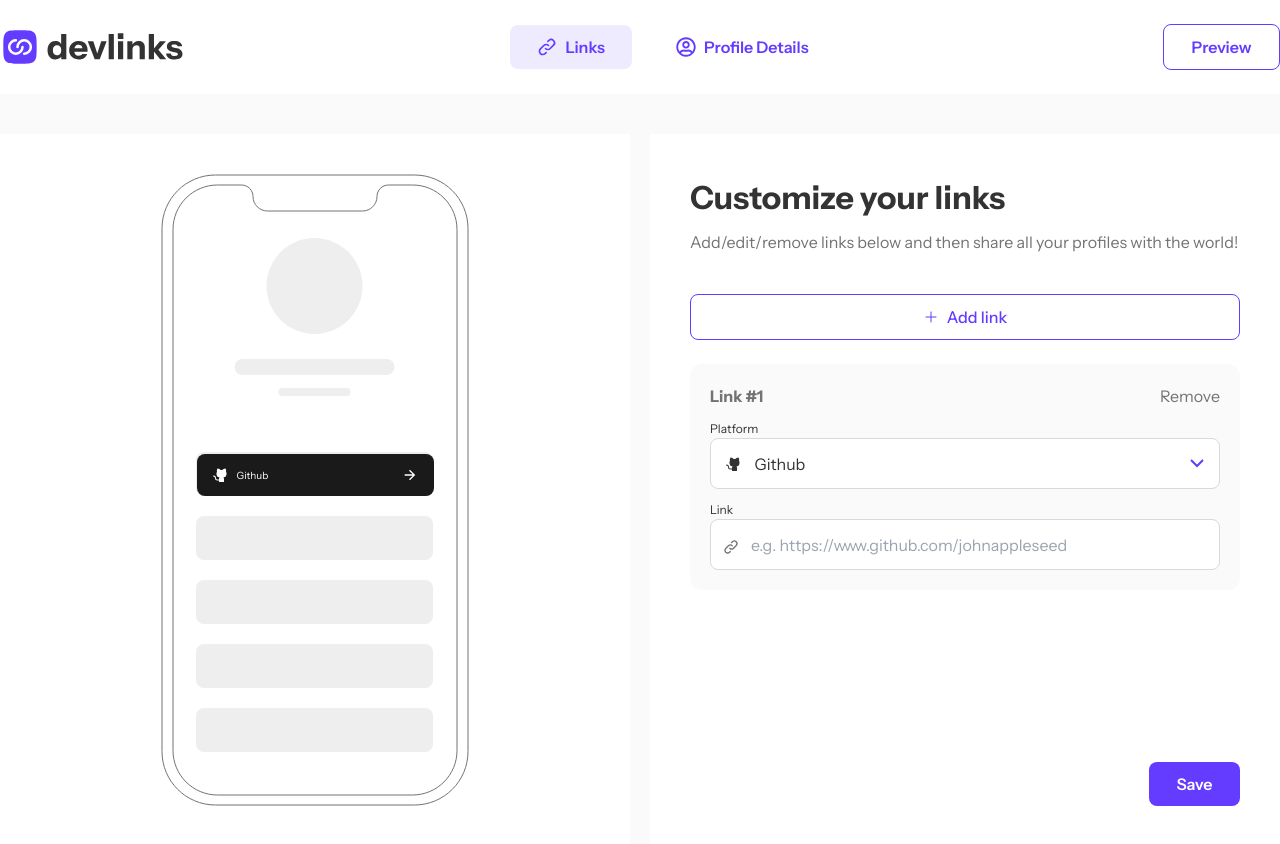
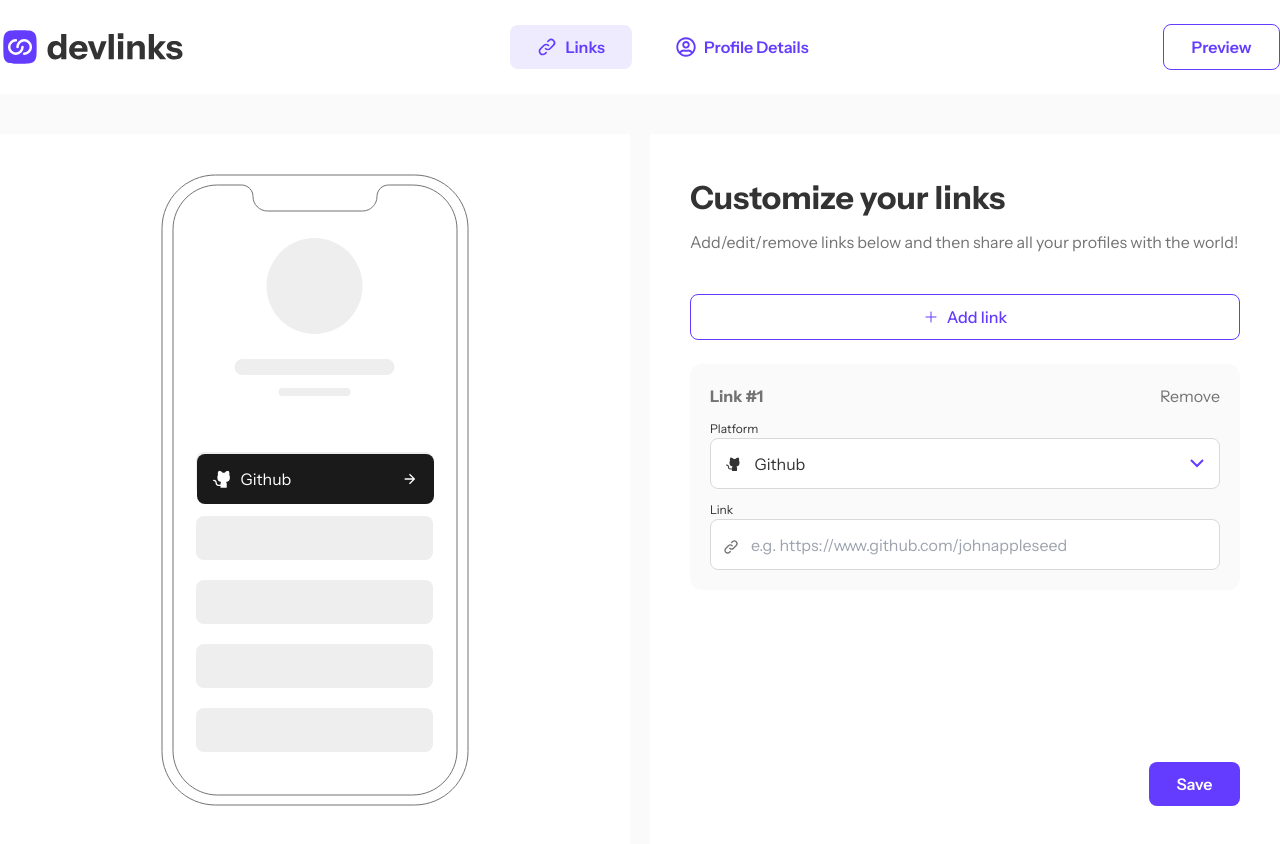
Before and after one commit to Olatoyan/link-sharing-app, a React (Vite) app in the folder client/: page /profile in a window 1280 px wide. Both pictures are taken after a click on the button "Add link". Built offline with nearby package versions, Linux system fonts and the light colour scheme.

Commit message:
linked the links to the mockup

```diff
--- a/client/src/contexts/LinksContext.tsx
+++ b/client/src/contexts/LinksContext.tsx
@@ -8,6 +8,7 @@ export type LinkProps = {
 type LinksState = {
   links: LinkProps[];
   addLink: (name: string, link: string) => void;
+  updateLink: (index: number, updatedFields: Partial<LinkProps>) => void;
 };
 
 const LinksContext = createContext<LinksState | null>(null);
@@ -19,8 +20,15 @@ function LinksProvider({ children }: { children: React.ReactNode }) {
     setLinks((prevLinks) => [...prevLinks, { name, link }]);
   }
 
+  function updateLink(index: number, updatedFields: Partial<LinkProps>) {
+    setLinks((prevLinks) =>
+      prevLinks.map((link, i) =>
+        i === index ? { ...link, ...updatedFields } : link,
+      ),
+    );
+  }
   return (
-    <LinksContext.Provider value={{ links, addLink }}>
+    <LinksContext.Provider value={{ links, addLink, updateLink }}>
       {children}
     </LinksContext.Provider>
   );
--- a/client/src/features/links/LinkItems.tsx
+++ b/client/src/features/links/LinkItems.tsx
@@ -20,7 +20,7 @@ import {
 } from "react-icons/fa";
 import LinkPlatformItems from "./LinkPlatformItems";
 
-import { LinkProps } from "../../contexts/LinksContext";
+import { LinkProps, useLinks } from "../../contexts/LinksContext";
 import { getCorrespondingLogo } from "../../utils/helper";
 
 const socialPlatforms = [
@@ -82,15 +82,31 @@ const socialPlatforms = [
   },
 ];
 
-function LinkItems({ link, number }: { link: LinkProps; number: number }) {
+function LinkItems({
+  link,
+  number,
+  index,
+}: {
+  link: LinkProps;
+  number: number;
+  index: number;
+}) {
+  const { updateLink } = useLinks();
+  console.log(link);
   const [links, setLinks] = useState("Github");
   const [isLinkBoxOpen, setIsLinkBoxOpen] = useState(false);
+  const [linkUrl, setLinkUrl] = useState(link.link);
 
   function handlePlatformChange(
     event: React.MouseEvent<HTMLButtonElement, MouseEvent>,
   ) {
     event.preventDefault();
     setIsLinkBoxOpen((prev) => !prev);
+  }
+
+  function handleUpdateLinkUrl(event: React.ChangeEvent<HTMLInputElement>) {
+    setLinkUrl(event.target.value);
+    updateLink(index, { link: event.target.value, name: links });
   }
 
   return (
@@ -157,6 +173,7 @@ function LinkItems({ link, number }: { link: LinkProps; number: number }) {
                   >
                     {socialPlatforms.map((platform) => (
                       <LinkPlatformItems
+                        index={index}
                         name={platform.name}
                         icon={platform.icon}
                         key={platform.name}
@@ -188,6 +205,8 @@ function LinkItems({ link, number }: { link: LinkProps; number: number }) {
               type="text"
               placeholder="e.g. https://www.github.com/johnappleseed"
               id="link"
+              value={linkUrl}
+              onChange={handleUpdateLinkUrl}
               className="w-full rounded-[0.8rem] border border-solid border-[#d9d9d9] bg-white py-5 pl-[4rem] text-[1.6rem] leading-[2.4rem] text-[#333] caret-[#633cff] outline-none focus:border-[#633cff] focus:shadow-purple-sh"
             />
             <p className="absolute right-[2.5%] top-[40%] hidden text-[1.2rem] leading-[1.8rem] text-[#ff3939]">
--- a/client/src/features/links/LinkPlatformItems.tsx
+++ b/client/src/features/links/LinkPlatformItems.tsx
@@ -1,21 +1,27 @@
 import { motion } from "framer-motion";
+import { useLinks } from "../../contexts/LinksContext";
 
 function LinkPlatformItems({
   name,
   icon,
   links,
+  index,
   setLinks,
   setIsLinkBoxOpen,
 }: {
   name: string;
   links: string;
   icon: JSX.Element;
+  index: number;
   setLinks: React.Dispatch<React.SetStateAction<string>>;
   setIsLinkBoxOpen: React.Dispatch<React.SetStateAction<boolean>>;
 }) {
+  const { updateLink } = useLinks();
+
   function handleChangePlatform() {
     setLinks(name);
     setIsLinkBoxOpen(false);
+    updateLink(index, { name });
   }
   return (
     <motion.div
--- a/client/src/features/links/ProfileCustomizeLinks.tsx
+++ b/client/src/features/links/ProfileCustomizeLinks.tsx
@@ -6,6 +6,7 @@ import { useLinks } from "../../contexts/LinksContext";
 function ProfileCustomizeLinks() {
   const { links, addLink } = useLinks();
   console.log(links);
+
   return (
     <div className="flex flex-col bg-white p-16">
       <h1 className="pb-[0.8rem] text-[3.2rem] font-bold leading-[4.8rem] text-[#333]">
@@ -17,7 +18,7 @@ function ProfileCustomizeLinks() {
       </h3>
       <button
         className="mb-[2.4rem] flex items-center justify-center gap-[0.8rem] rounded-[0.8rem] border border-solid border-[#633cff] px-11 py-4 text-[1.6rem] font-medium leading-[2.4rem] text-[#633cff]"
-        onClick={() => addLink("", "")}
+        onClick={() => addLink("Github", "")}
       >
         <HiOutlinePlus />
         <span>Add link</span>
@@ -26,7 +27,7 @@ function ProfileCustomizeLinks() {
       {/* <LinkItems /> */}
       {links.length > 0 ? (
         links.map((link, index) => (
-          <LinkItems key={index} link={link} number={index + 1} />
+          <LinkItems key={index} index={index} link={link} number={index + 1} />
         ))
       ) : (
         <EmptyLinksBox />
--- a/client/src/features/links/ProfilePhoneMockup.tsx
+++ b/client/src/features/links/ProfilePhoneMockup.tsx
@@ -1,56 +1,49 @@
-import { PiGithubLogoFill } from "react-icons/pi";
+import { useLinks } from "../../contexts/LinksContext";
+import { getCorrespondingLogo } from "../../utils/helper";
 
 function ProfilePhoneMockup() {
+  const { links } = useLinks();
+  console.log(links);
+
+  function getBgColor(name: string) {
+    if (name === "Github") return "bg-[#1a1a1a] text-white";
+    if (name === "Frontend Mentor")
+      return "bg-white border border-solid border-[#d9d9d9] text-[#333]";
+    if (name === "Twitter") return "bg-[#43b7e9] text-white";
+    if (name === "LinkedIn") return "bg-[#2d68ff] text-white";
+    if (name === "YouTube") return "bg-[#ee3939] text-white";
+    if (name === "Facebook") return "bg-[#2442ac] text-white";
+    if (name === "Dev.to") return "bg-[#333] text-white";
+    if (name === "Codewars") return "bg-[#ba1a50] text-white";
+    if (name === "freeCodeCamp") return "bg-[#302267] text-white";
+    if (name === "Gitlab") return "bg-[#eb4925] text-white";
+    if (name === "Hashnode") return "bg-[#0330d1] text-white";
+    if (name === "StackOverflow") return "bg-[#ec7100] text-white";
+    if (name === "Twitch") return "bg-[#ee3fc8] text-white";
+    if (name === "Codepen") return "bg-[#464646] text-white";
+  }
+
   return (
     <div className="relative flex w-full flex-col items-center justify-start justify-self-center bg-white p-16">
       <img src="./illustration-phone-mockup.svg" alt="phone mockup" />
 
-      <div className="absolute top-[28rem] flex flex-col gap-[2.2rem] p-16">
-        <div className="flex w-[23.7rem] items-center gap-[0.8rem] rounded-[0.8rem] bg-[#1a1a1a] px-[1.6rem] py-[1.3rem] text-white">
-          <PiGithubLogoFill size={"1.6rem"} />
-          <h3>Github</h3>
+      <div className="absolute top-[28rem] flex flex-col gap-[1.3rem] p-16">
+        {links.map((link, index) => (
+          <div
+            className={`flex w-[23.7rem] items-center gap-[0.8rem] rounded-[0.8rem] px-[1.6rem] py-[1.3rem] ${getBgColor(
+              link.name,
+            )}`}
+            key={index}
+          >
+            {getCorrespondingLogo(link.name, "2rem")}
+            <h3 className="text-[1.6rem] leading-[2.4rem]">{link.name}</h3>
             <img
               src="./icon-arrow-right.svg"
               alt="arrow right"
               className="ml-auto"
             />
           </div>
-        {/* <div className="flex w-[23.7rem] items-center gap-[0.8rem] rounded-[0.8rem] bg-[#1a1a1a] px-[1.6rem] py-[1.3rem] text-white">
-          <PiGithubLogoFill size={"1.6rem"} />
-          <h3>Github</h3>
-          <img
-            src="./icon-arrow-right.svg"
-            alt="arrow right"
-            className="ml-auto"
-          />
-        </div>
-        <div className="flex w-[23.7rem] items-center gap-[0.8rem] rounded-[0.8rem] bg-[#1a1a1a] px-[1.6rem] py-[1.3rem] text-white">
-          <PiGithubLogoFill size={"1.6rem"} />
-          <h3>Github</h3>
-          <img
-            src="./icon-arrow-right.svg"
-            alt="arrow right"
-            className="ml-auto"
-          />
-        </div>
-        <div className="flex w-[23.7rem] items-center gap-[0.8rem] rounded-[0.8rem] bg-[#1a1a1a] px-[1.6rem] py-[1.3rem] text-white">
-          <PiGithubLogoFill size={"1.6rem"} />
-          <h3>Github</h3>
-          <img
-            src="./icon-arrow-right.svg"
-            alt="arrow right"
-            className="ml-auto"
-          />
-        </div>
-        <div className="flex w-[23.7rem] items-center gap-[0.8rem] rounded-[0.8rem] bg-[#1a1a1a] px-[1.6rem] py-[1.3rem] text-white">
-          <PiGithubLogoFill size={"1.6rem"} />
-          <h3>Github</h3>
-          <img
-            src="./icon-arrow-right.svg"
-            alt="arrow right"
-            className="ml-auto"
-          />
-        </div> */}
+        ))}
       </div>
     </div>
   );
--- a/client/src/utils/helper.tsx
+++ b/client/src/utils/helper.tsx
@@ -16,19 +16,19 @@ import {
   FaStackOverflow,
 } from "react-icons/fa";
 
-export function getCorrespondingLogo(name: string) {
-  if (name === "Github") return <PiGithubLogoFill />;
-  if (name === "Dev.to") return <PiDevToLogoFill />;
-  if (name === "Frontend Mentor") return <SiFrontendmentor />;
-  if (name === "Codewars") return <SiCodewars />;
-  if (name === "Gitlab") return <SiGitlab />;
-  if (name === "Hashnode") return <SiHashnode />;
-  if (name === "Twitter") return <IoLogoTwitter />;
-  if (name === "LinkedIn") return <FaLinkedin />;
-  if (name === "Youtube") return <FaYoutube />;
-  if (name === "Facebook") return <FaFacebook />;
-  if (name === "Twitch") return <FaTwitch />;
-  if (name === "Codepen") return <FaCodepen />;
-  if (name === "freecodecamp") return <FaFreeCodeCamp />;
-  if (name === "StackOverflow") return <FaStackOverflow />;
+export function getCorrespondingLogo(name: string, size?: string) {
+  if (name === "Github") return <PiGithubLogoFill size={size} />;
+  if (name === "Dev.to") return <PiDevToLogoFill size={size} />;
+  if (name === "Frontend Mentor") return <SiFrontendmentor size={size} />;
+  if (name === "Codewars") return <SiCodewars size={size} />;
+  if (name === "Gitlab") return <SiGitlab size={size} />;
+  if (name === "Hashnode") return <SiHashnode size={size} />;
+  if (name === "Twitter") return <IoLogoTwitter size={size} />;
+  if (name === "LinkedIn") return <FaLinkedin size={size} />;
+  if (name === "YouTube") return <FaYoutube size={size} />;
+  if (name === "Facebook") return <FaFacebook size={size} />;
+  if (name === "Twitch") return <FaTwitch size={size} />;
+  if (name === "Codepen") return <FaCodepen size={size} />;
+  if (name === "freeCodeCamp") return <FaFreeCodeCamp size={size} />;
+  if (name === "StackOverflow") return <FaStackOverflow size={size} />;
 }
```
Lines whose indentation alone changed are shown as unchanged.
